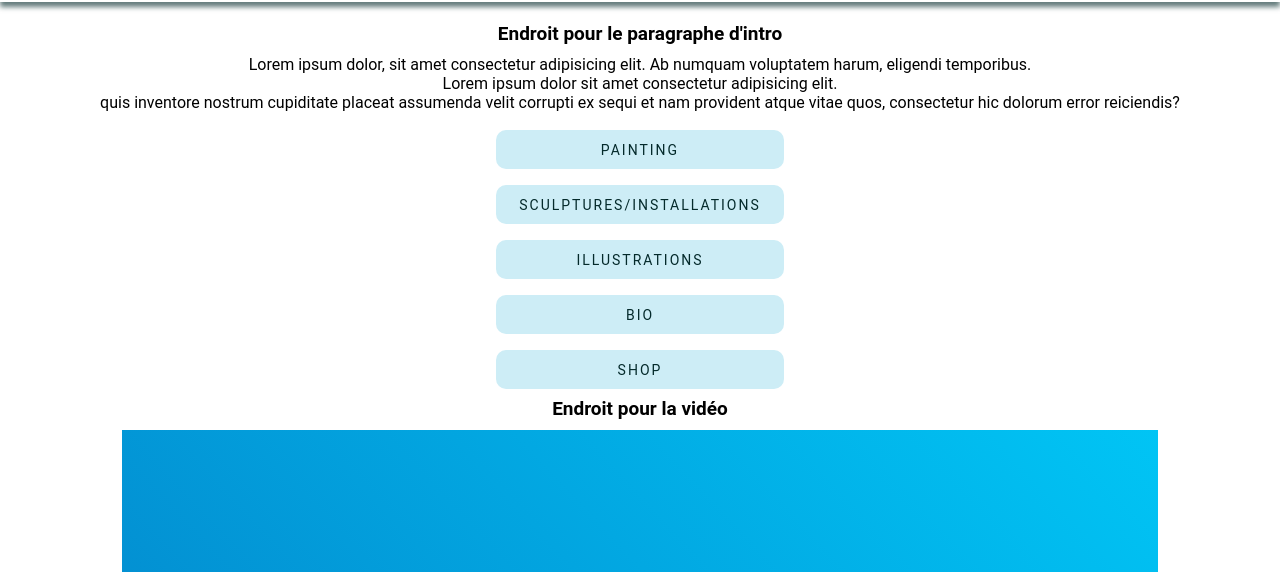
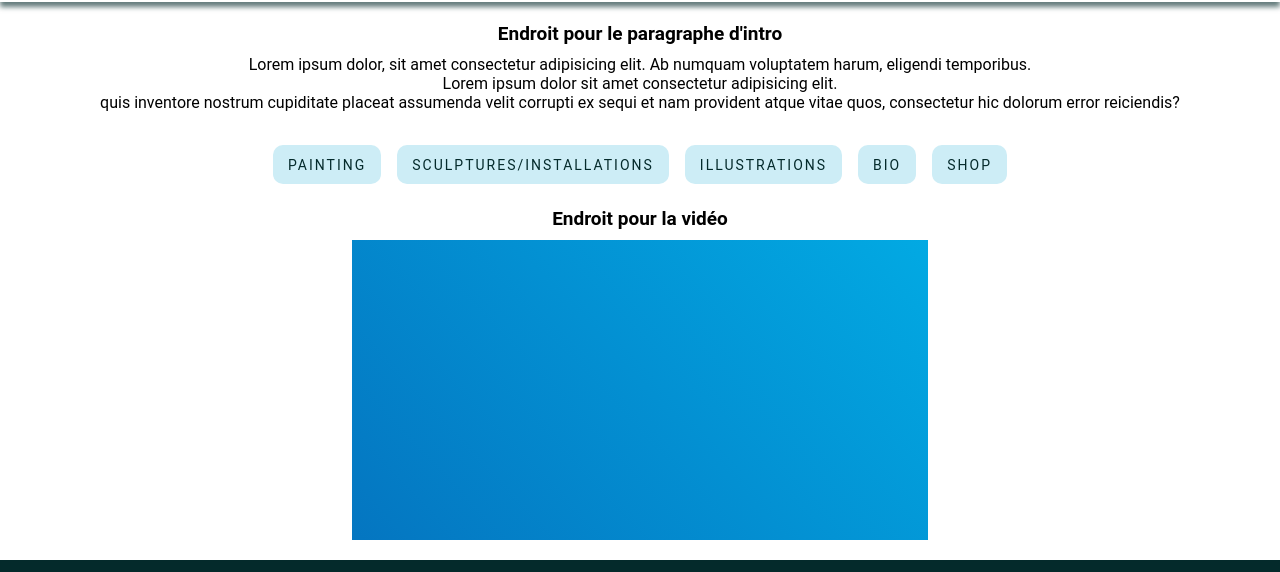
Before and after one commit to Pampott/Mousset-Refonte, a plain HTML site: page index.html in a window 1280 px wide. Shown: the part 78-650 px from the top of the page. Drawn offline with Linux system fonts and the light colour scheme.

Commit message:
adapt desktop

```diff
--- a/style.scss
+++ b/style.scss
@@ -60,6 +60,8 @@ $light : #CDEDF6;
     }
     ul {
         @include flexColumn;
+        flex-direction: row;
+        margin: 15px;
         li {
             list-style: none;
             background: $light;
@@ -124,8 +126,8 @@ section {
     }
 }
 .video {
-    width: 90%;
-    height: 150px;
+    width: 50%;
+    height: 300px;
     background: rgb(2,0,36);
     background: linear-gradient(47deg, rgba(2,0,36,1) 0%, rgba(9,9,121,1) 35%, rgba(0,212,255,1) 100%);
     background-size: 600% 600%;
```
Also changed, not shown: index.html (+0 -1 lines), style.css, 1 other file.
